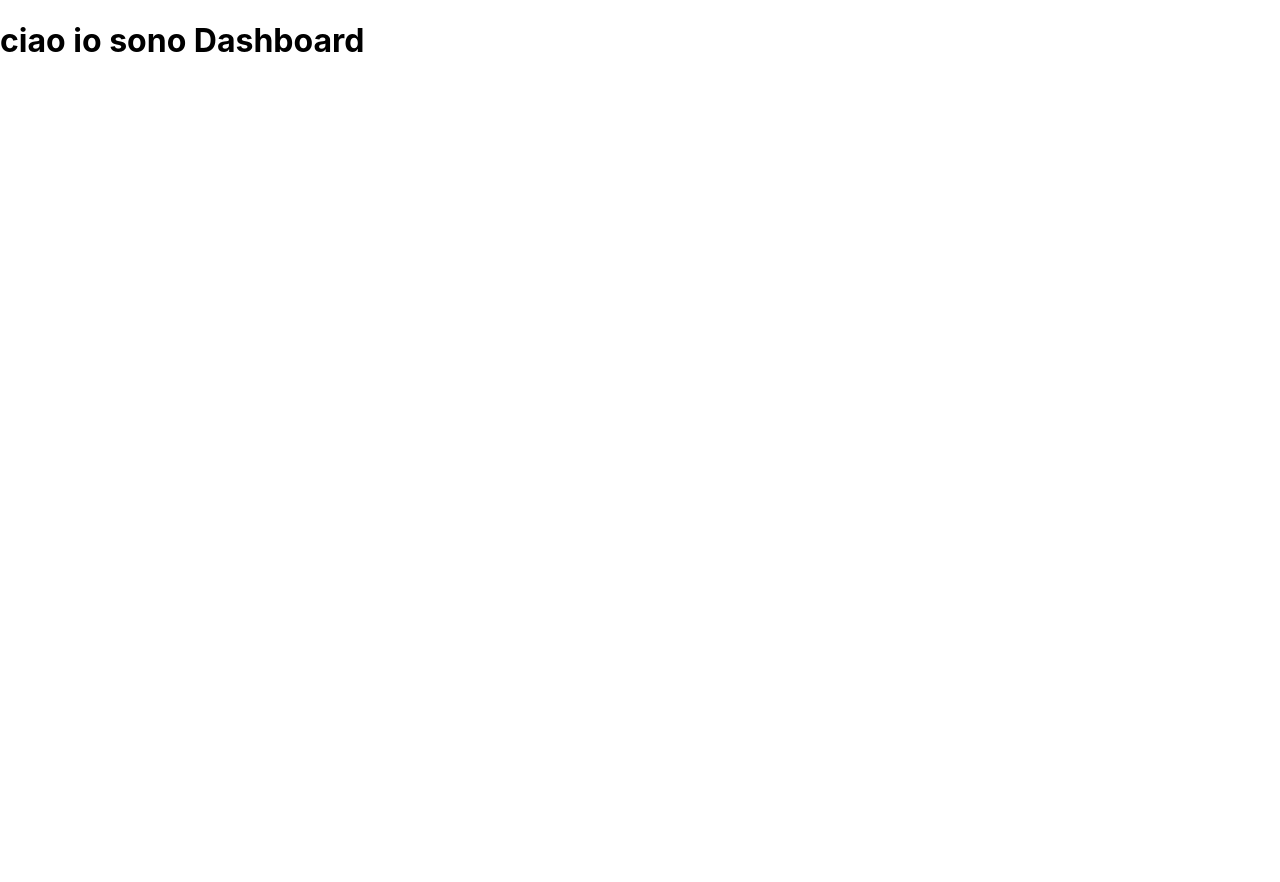
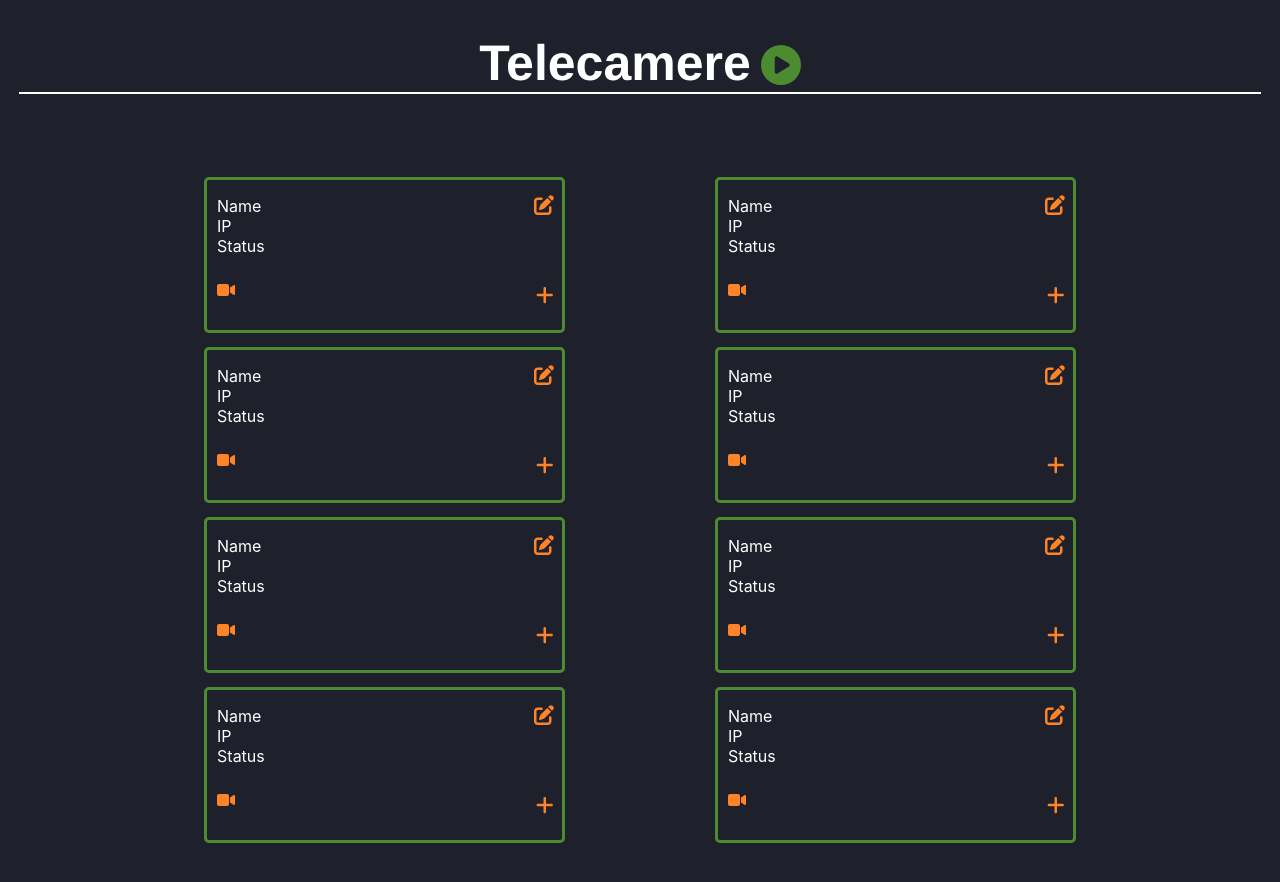
Before and after one commit to ScarryP/dashboard, a React (Create React App) app: page /dashboard in a window 1280 px wide. Shown: the top 882 px of the page. Before the commit the page ends 800 px from the top, so only its background shows below. Built offline with nearby package versions, Linux system fonts and the light colour scheme.

Commit message:
created dashboard page and blocks for webcams

```diff
--- a/package.json
+++ b/package.json
@@ -3,6 +3,9 @@
   "version": "0.1.0",
   "private": true,
   "dependencies": {
+    "@fortawesome/fontawesome-svg-core": "^6.1.2",
+    "@fortawesome/free-solid-svg-icons": "^6.1.2",
+    "@fortawesome/react-fontawesome": "^0.2.0",
     "@reach/router": "^1.3.4",
     "@testing-library/jest-dom": "^5.16.5",
     "@testing-library/react": "^13.3.0",
--- a/src/App.js
+++ b/src/App.js
@@ -1,7 +1,4 @@
 import { Router } from '@reach/router';
-
-import logo from './logo.svg';
-import './App.css';
 
 import Login from './pages/login';
 import Edit from './pages/edit';
--- /dev/null
+++ b/src/components/blocco/index.js
@@ -0,0 +1,21 @@
+import './style.css';
+import { FontAwesomeIcon } from '@fortawesome/react-fontawesome';
+import { faPenToSquare, faVideo, faPlus } from '@fortawesome/free-solid-svg-icons'
+
+const Blocco = () => {
+    return (
+        <div className='blocco'>
+            <p>Name <br />
+                IP <br />
+                Status <br/>
+            </p>
+
+            <FontAwesomeIcon icon={faVideo} className="videocamera" />
+
+            <a href='edit'><FontAwesomeIcon icon={faPenToSquare} className="penToSquare" /></a>
+            <a href='details'><FontAwesomeIcon icon={faPlus} className="plus" /></a>
+        </div>
+    );
+}
+
+export default Blocco;
--- /dev/null
+++ b/src/components/blocco/style.css
@@ -0,0 +1,53 @@
+/*paragrafo dati telecamera*/
+p {
+    color: #ffffff;
+    margin-left: 10px;
+    margin-right: 15%;
+}
+
+.blocco {
+    border: 3px solid #4d8b31;
+    border-radius: 5px 5px 5px 5px;
+    width: 70%;
+    height: 150px;
+    margin-top: 10px;
+    margin-left: auto;
+    margin-right: auto;
+}
+
+/*icona videocamera*/
+.videocamera {
+    color: #ff8427;
+    margin-left: 10px;
+    margin-top: 10px;
+    position: absolute;
+}
+
+/*icona penna*/
+.penToSquare {
+    color: #ff8427;
+    float: right;
+    margin-top: -80px;
+    margin-right: 5px;
+    font-size: 20px;
+    padding: 3px 3px;
+    cursor: pointer;
+
+}
+
+/*icona più*/
+.plus {
+    color: #ff8427;
+    float: right;
+    margin-top: 10px;
+    margin-right: 5px;
+    font-size: 20px;
+    padding: 3px 3px;
+    cursor: pointer;
+}
+
+/*evidenzia icona*/
+.penToSquare:hover,
+.plus:hover {
+    background-color: #ff852725;
+}
--- a/src/pages/dashboard/index.js
+++ b/src/pages/dashboard/index.js
@@ -1,11 +1,37 @@
 import './style.css';
+import Blocco from '../../components/blocco';
+
+import { FontAwesomeIcon } from '@fortawesome/react-fontawesome';
+import { faCirclePlay } from '@fortawesome/free-solid-svg-icons'
 
 const Dashboard = () => {
     return (
         <div>
-            <h1>
-                ciao io sono Dashboard
+            <h1>Telecamere
+                <FontAwesomeIcon icon={faCirclePlay} className="play" />
             </h1>
+
+            <table>
+                <tr>
+                    <td><Blocco /></td>
+                    <td><Blocco /></td>
+                </tr>
+                <tr>
+                    <td><Blocco /></td>
+                    <td><Blocco /></td>
+                </tr>
+                <tr>
+                    <td><Blocco /></td>
+                    <td><Blocco /></td>
+                </tr>
+                <tr>
+                    <td><Blocco /></td>
+                    <td><Blocco /></td>
+                </tr>
+
+            </table>
+
+
         </div>
     );
 }
--- a/src/pages/dashboard/style.css
+++ b/src/pages/dashboard/style.css
@@ -0,0 +1,42 @@
+/*dichiarazione font helvetica neue*/
+@font-face {
+    font-family: 'Helvetica Neue';
+    font-weight: bolder;
+    letter-spacing: -1px;
+    line-height: 1;
+    src: url(https://fonts.gstatic.com/l/font?kit=jAnfgHBgCsv4eNLTaMECf8DQsNS_exA&skey=4ad46dd97873f7d7&v=v16) format('woff2');
+}
+
+/*colore sfondo*/
+body {
+    background-color: #1e212b;
+}
+
+/*titolo telecamere*/
+h1 {
+    font-family: 'Helvetica Neue', sans-serif;
+    text-align: center;
+    font-size: 50px;
+    color: #ffffff;
+    border-bottom: 2.5px double #ffffff;
+    width: 97%;
+    margin-left: auto;
+    margin-right: auto;
+
+}
+
+/*icona play button*/
+.play{
+    color: #4d8b31;
+    margin-left: 10px;
+    font-size: 40px;
+}
+
+/*tabella*/
+table{
+    width: 80%;
+    margin-left: auto;
+    margin-right: auto;
+    margin-bottom: 70px;
+    margin-top: 70px;
+}
--- a/src/pages/edit/index.js
+++ b/src/pages/edit/index.js
@@ -1,3 +1,6 @@
+import { FontAwesomeIcon } from '@fortawesome/react-fontawesome';
+import { faEdit } from '@fortawesome/free-solid-svg-icons'
+
 import './style.css';
 
 const Edit = () => {
@@ -5,6 +8,8 @@ const Edit = () => {
         <div>
             <h1>
                 ciao io sono edit
+                <FontAwesomeIcon icon={faEdit} className = "pencil"/>
+
             </h1>
         </div>
     );
--- a/src/pages/edit/style.css
+++ b/src/pages/edit/style.css
@@ -0,0 +1,4 @@
+.pencil{
+    color: blueviolet;
+    margin-left: 20px;
+}
```
Also changed, not shown: 1 other file (tests, documents, lock files or other folders).
